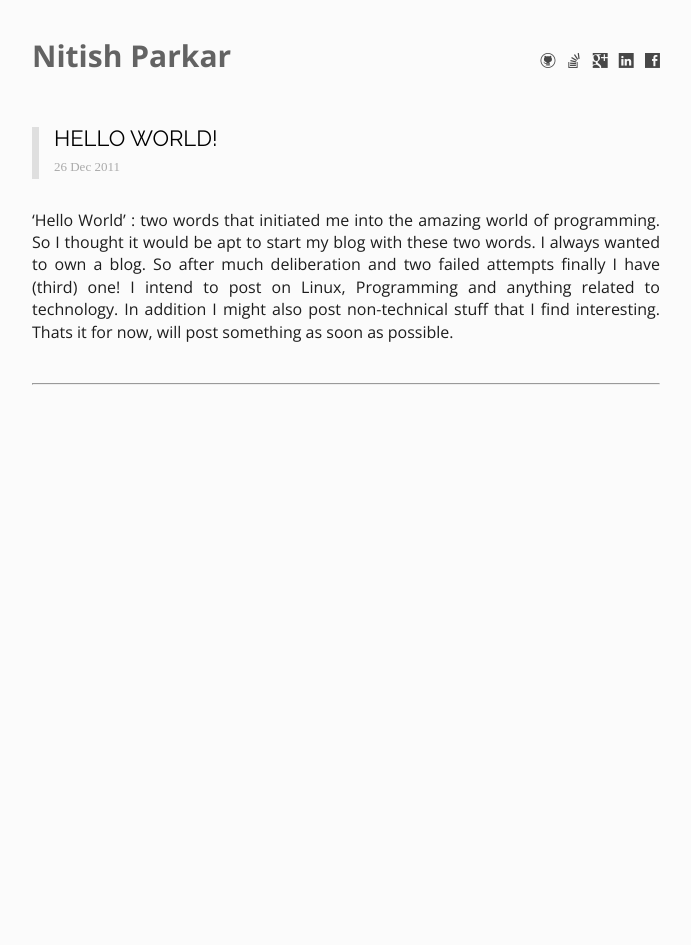
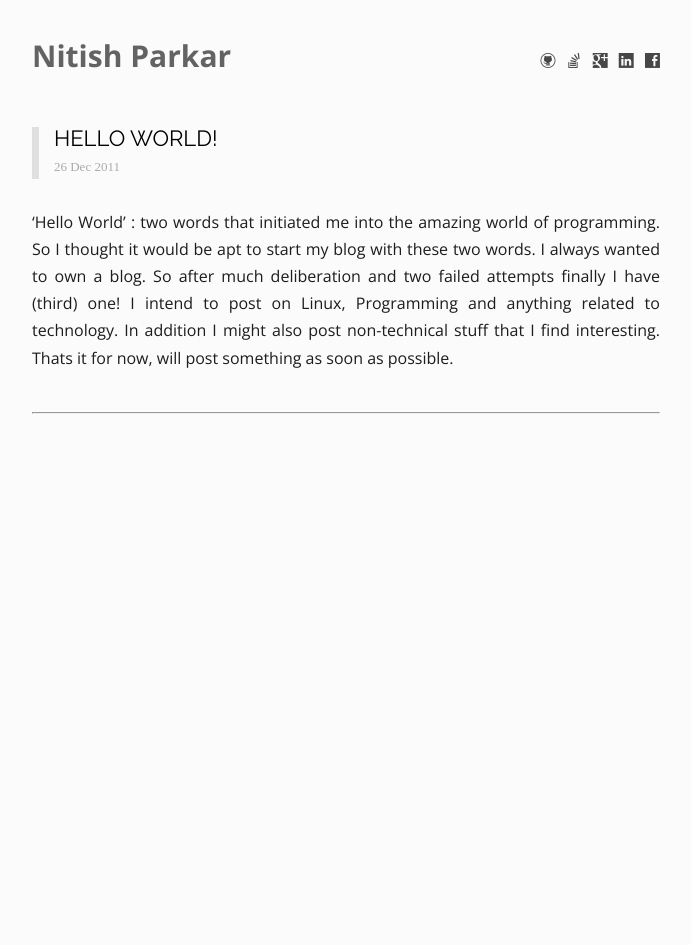
Before and after one commit to nitishsp/nitishsp.github.io, a Jekyll site: the page built from _posts/2011-12-26-hello-world.markdown, in a window 1280 px wide. Shown: the whole page, without its empty margins (294-985 px from the left). Built offline with Jekyll 4.4.1, drawn with Linux system fonts in a browser that asks for light colours; some web fonts are replaced.

Commit message:
increased line height for readablility

```diff
--- a/assets/stylesheets/main.scss
+++ b/assets/stylesheets/main.scss
@@ -213,6 +213,7 @@ ul.posts .external-icon {
   margin: 1em 0em;
   text-align: justify;
   color: #1d1d1d;
+  line-height: 1.7em;
 }
 
 .post h2 {
```
